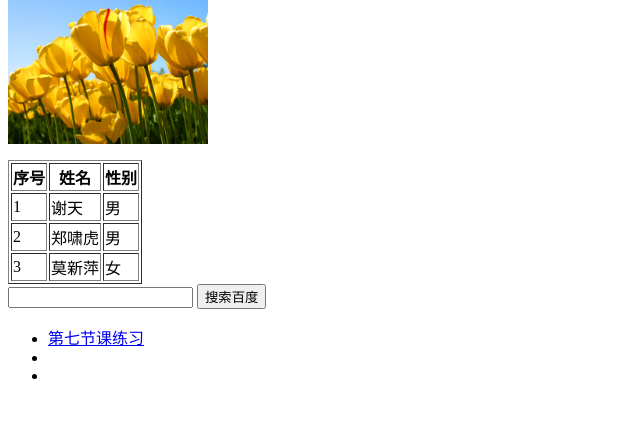
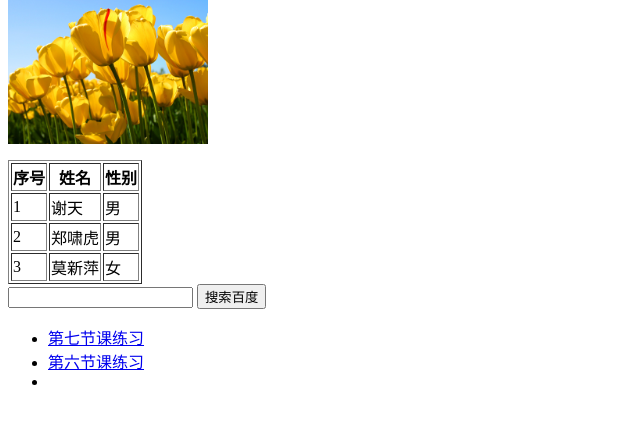
Before and after one commit to Luoxy2016/Luoxy2016.github.io, a plain HTML site: page index.html in a window 1280 px wide. Shown: the part 220-644 px from the top of the page, without its empty margins (0-640 px from the left). Drawn offline with Linux system fonts and the light colour scheme.

Commit message:
课堂练习

```diff
--- a/index.html
+++ b/index.html
@@ -36,7 +36,7 @@
 </form>
 <ul>
 	<li><a href="7-1/index.html">第七节课练习</a> </li>
-	<li></li>
+	<li><a href="6/index.html">第六节课练习</a></li>
 	<li></li>
 </ul>
 </body>
```
